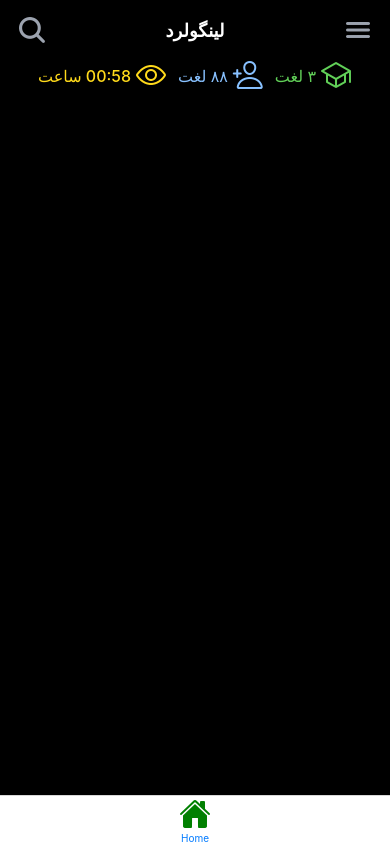
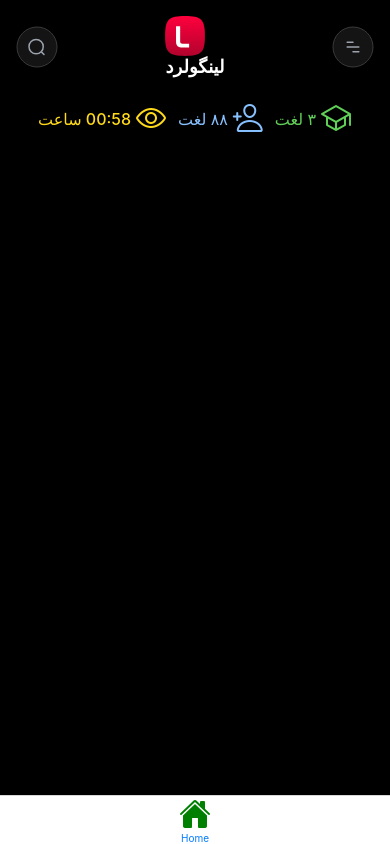
Before and after one commit to i-mml/lingo-app, a React Native app: screen /Catalog in a window 390 px wide. Built offline with nearby package versions, Linux system fonts and the light colour scheme.

Commit message:
wip handle header

```diff
--- a/src/components/Layout/Header.tsx
+++ b/src/components/Layout/Header.tsx
@@ -1,26 +1,30 @@
 import React from 'react'
 import { StyleSheet, Text, View } from 'react-native'
 import Ionicons from '@expo/vector-icons/Ionicons';
+import MenuIcon from '../svgIcons/menu';
+import SerchIcon from '../svgIcons/search';
+import LingoIcon from '../svgIcons/lingo';
 
 const CustomHeader = (props: any) => {
     return (
         <View style={styles.header}>
-            <Ionicons name="search" size={32} color="#9CA3AF" />
-            <Text style={styles.title}>لینگولرد</Text>
-            <Ionicons name="menu" size={32} color="#9CA3AF" />
+            <SerchIcon />
+            <View>
+                <LingoIcon />
+                <Text style={styles.title}>لینگولرد</Text>
+            </View>
+            <MenuIcon />
         </View>
     )
 }
 
 const styles = StyleSheet.create({
     header: {
-        height: 50,
-        paddingTop: 10,
         backgroundColor: '#000',
         alignItems: 'center',
         justifyContent: "space-between",
         flexDirection: "row",
-        paddingHorizontal: 16
+        padding: 16
     },
     title: {
         color: '#fff',
--- /dev/null
+++ b/src/components/svgIcons/lingo.tsx
@@ -0,0 +1,19 @@
+import React from 'react'
+import { Defs, LinearGradient, Path, Stop, Svg } from 'react-native-svg'
+
+const LingoIcon = () => {
+    return (
+        <Svg width="40" height="40" viewBox="0 0 200 201" fill="none">
+            <Path d="M0 100.5C0 18.15 17.65 0.5 100 0.5C182.35 0.5 200 18.15 200 100.5C200 182.85 182.35 200.5 100 200.5C17.65 200.5 0 182.85 0 100.5Z" fill="url(#paint0_linear_0_1)"></Path>
+            <Path d="M120.731 158.333H88.9313C76.9313 158.333 68.2313 156.033 62.8313 151.433C57.5313 146.733 54.8813 139.133 54.8813 128.633V51.533H75.7313V128.633C75.7313 132.833 76.6813 135.733 78.5813 137.333C80.4813 138.933 83.9313 139.733 88.9313 139.733H120.731V158.333Z" fill="white"></Path>
+            <Defs>
+                <LinearGradient id="paint0_linear_0_1" x1="100" y1="0.5" x2="100" y2="200.5" gradientUnits="userSpaceOnUse">
+                    <Stop stop-color="#FF003D"></Stop>
+                    <Stop offset="1" stop-color="#B1032D"></Stop>
+                </LinearGradient>
+            </Defs>
+        </Svg>
+    )
+}
+
+export default LingoIcon
--- /dev/null
+++ b/src/components/svgIcons/menu.tsx
@@ -0,0 +1,14 @@
+import React from 'react'
+import { Path, Svg } from 'react-native-svg'
+
+const MenuIcon = () => {
+    return (
+        <Svg width="42" height="42" viewBox="0 0 42 42" fill="none">
+            <Path d="M1 21C1 9.95431 9.95431 1 21 1C32.0457 1 41 9.95431 41 21C41 32.0457 32.0457 41 21 41C9.95431 41 1 32.0457 1 21Z" fill="#141414" />
+            <Path d="M1 21C1 9.95431 9.95431 1 21 1C32.0457 1 41 9.95431 41 21C41 32.0457 32.0457 41 21 41C9.95431 41 1 32.0457 1 21Z" stroke="#393939" />
+            <Path d="M15.1666 16.3333H21M15.1666 21H26.8333M21 25.6667H26.8333" stroke="#9CA3AF" stroke-width="1.5" stroke-linecap="round" />
+        </Svg>
+    )
+}
+
+export default MenuIcon
--- /dev/null
+++ b/src/components/svgIcons/search.tsx
@@ -0,0 +1,14 @@
+import React from 'react'
+import { Path, Svg } from 'react-native-svg'
+
+const SerchIcon = () => {
+    return (
+        <Svg width="42" height="42" viewBox="0 0 42 42" fill="none">
+            <Path d="M1 21C1 9.95431 9.95431 1 21 1C32.0457 1 41 9.95431 41 21C41 32.0457 32.0457 41 21 41C9.95431 41 1 32.0457 1 21Z" fill="#141414" />
+            <Path d="M1 21C1 9.95431 9.95431 1 21 1C32.0457 1 41 9.95431 41 21C41 32.0457 32.0457 41 21 41C9.95431 41 1 32.0457 1 21Z" stroke="#393939" />
+            <Path d="M25.375 25.875L28 28.5M27.25 20.625C27.25 16.69 24.06 13.5 20.125 13.5C16.19 13.5 13 16.69 13 20.625C13 24.56 16.19 27.75 20.125 27.75C24.06 27.75 27.25 24.56 27.25 20.625Z" stroke="#9CA3AF" stroke-width="1.5" stroke-linecap="round" stroke-linejoin="round" />
+        </Svg>
+    )
+}
+
+export default SerchIcon
```
